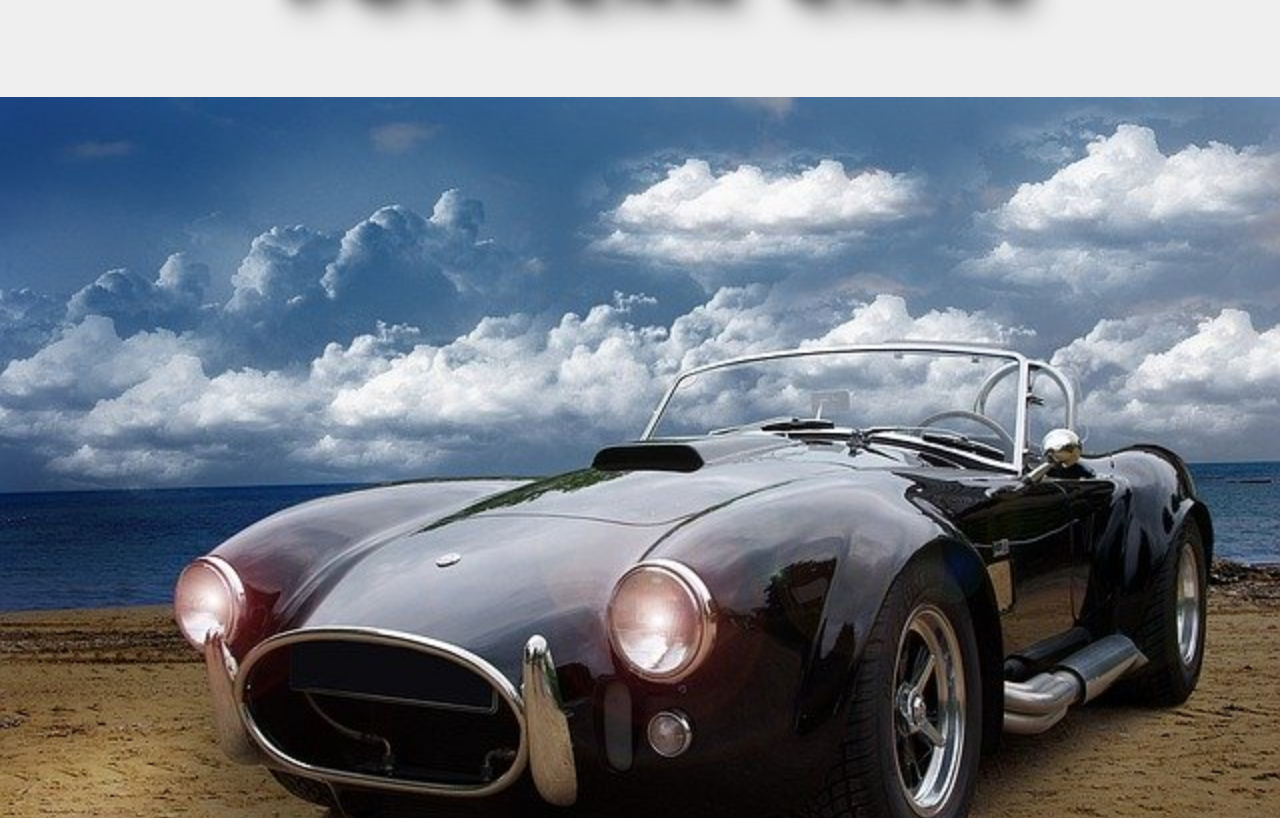
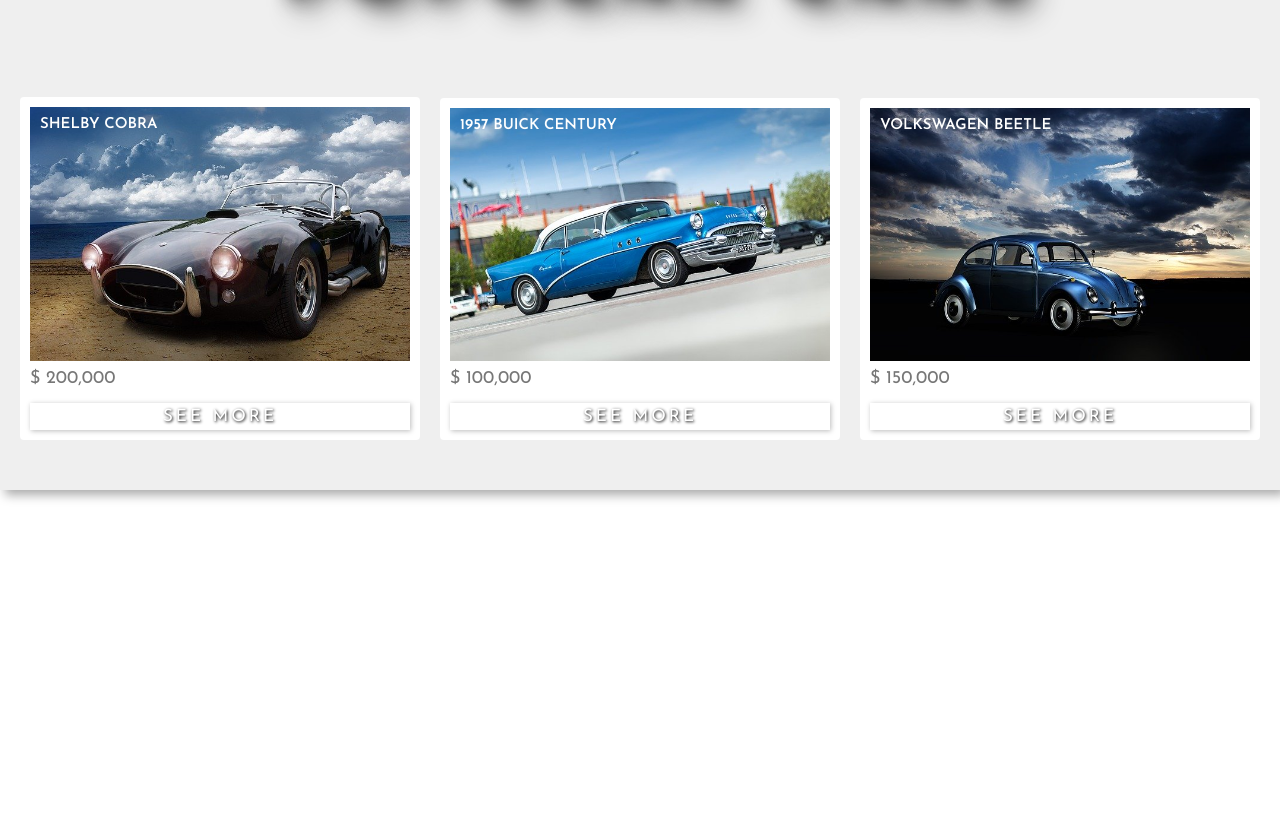
Before and after one commit to A-Karim2003/Classic-cars, a plain HTML site: page index.html in a window 1280 px wide. Shown: the part 983-1801 px from the top of the page. After the commit the page ends 1503 px from the top, so only its background shows below. Drawn offline with Linux system fonts and the light colour scheme.

Commit message:
Completed popular cars section

```diff
--- a/index.html
+++ b/index.html
@@ -30,13 +30,34 @@
     <section class="section-2">
       <h1 class="section-title">Popular Cars</h1>
 
-      <div class="cars-container">
+      <div class="card-container">
         <div class="card">
-          <div class="image container">
+          <h3 class="car-name">Shelby Cobra</h3>
+          <div class="image-container">
             <img src="./images/car-1.jpg" alt="">
           </div>
           <p class="price">$ 200,000</p>
-          <button>SEE MORE</button>
+          <button class="card-btn">SEE MORE</button>
+        </div>
+
+        <div class="card">
+          <h3 class="car-name">1957 Buick Century</h3>
+          <div class="image-container">
+            <img src="./images/car-2.jpg" alt="">
+          </div>
+          <p class="price">$ 100,000</p>
+          <button class="card-btn">SEE MORE</button>
+        </div>
+
+        <div class="card">
+          <h3 class="car-name">
+            Volkswagen Beetle
+          </h3>
+          <div class="image-container">
+            <img src="./images/car-3.jpg" alt="">
+          </div>
+          <p class="price">$ 150,000</p>
+          <button class="card-btn">SEE MORE</button>
         </div>
       </div>
 
--- a/style.css
+++ b/style.css
@@ -82,9 +82,72 @@
   min-width: 50rem;
 }
 
-/* --------------------Section 2-------------------- */
+/* --------------------Section 2------------------- */
 
 .section-2 {
+  height: 100%;
 }
 
-.
+.card-container {
+  display: flex;
+  align-items: center;
+  justify-content: center;
+  gap: 2rem;
+  flex-wrap: wrap;
+}
+
+.card {
+  max-width: 40rem;
+  width: 100%;
+  padding: 1rem;
+  background-color: white;
+  border-radius: 4px;
+  position: relative;
+}
+
+.car-name {
+  position: absolute;
+
+  font-size: 1.5rem;
+  font-weight: 600;
+  text-transform: uppercase;
+  color: #fff;
+  top: 2rem;
+  left: 2rem;
+}
+
+.image-container {
+  height: 75%;
+}
+
+.image-container img {
+  width: 100%;
+  height: 100%;
+  object-fit: cover;
+}
+
+.price {
+  font-size: 1.8rem;
+  color: #777;
+  margin: 0.5rem 0;
+}
+
+.card-btn {
+  width: 100%;
+  background-color: #fff;
+  font-size: 1.7rem;
+  letter-spacing: 0.3rem;
+  border: none;
+  margin-top: 1rem;
+  padding: 0.5rem;
+  color: #fff;
+  text-shadow: 0.1rem 0.1rem 0.3rem #000;
+  box-shadow: 0.1rem 0.1rem 0.5rem #bbb;
+  cursor: pointer;
+}
+.card-btn:hover {
+  background-color: #000;
+  color: #bbb;
+  text-shadow: 0.1rem 0.1rem 0.3rem #bbb;
+  box-shadow: 0.1rem 0.1rem 0.5rem #000;
+}
```
